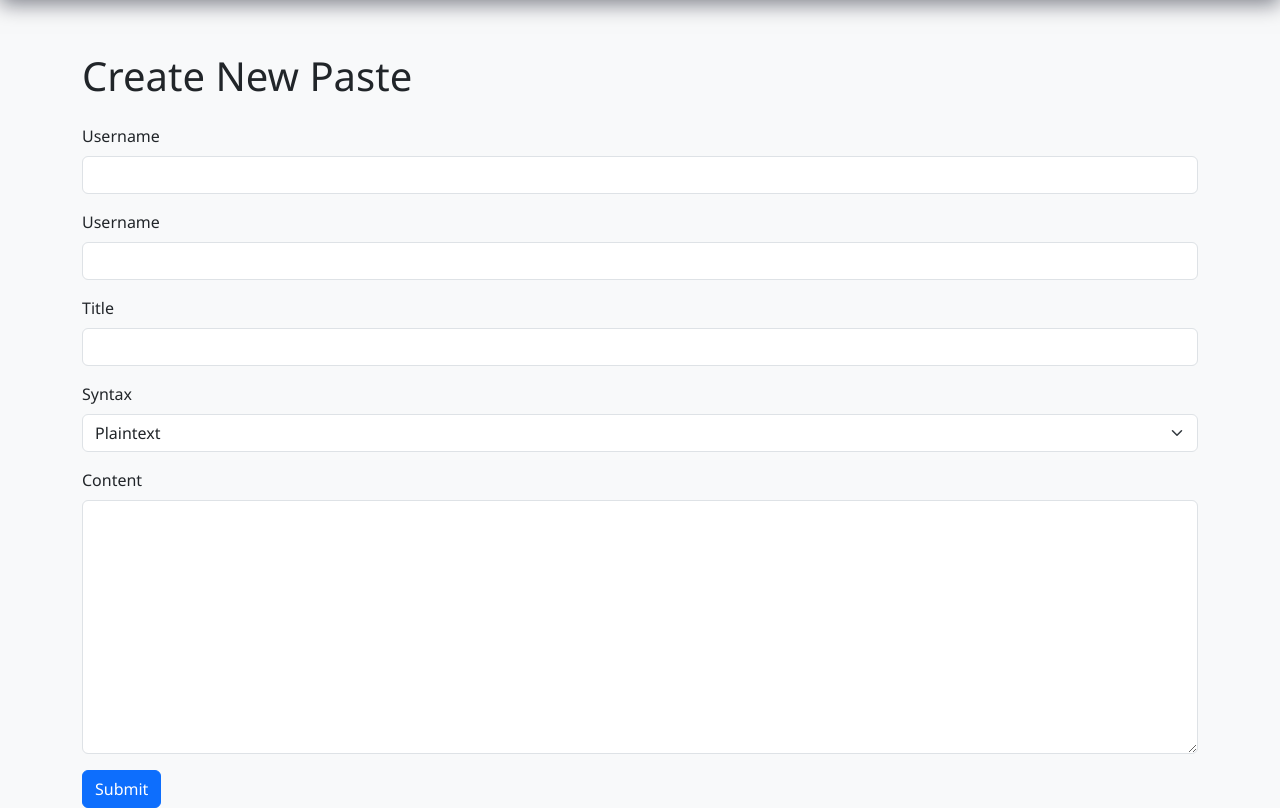
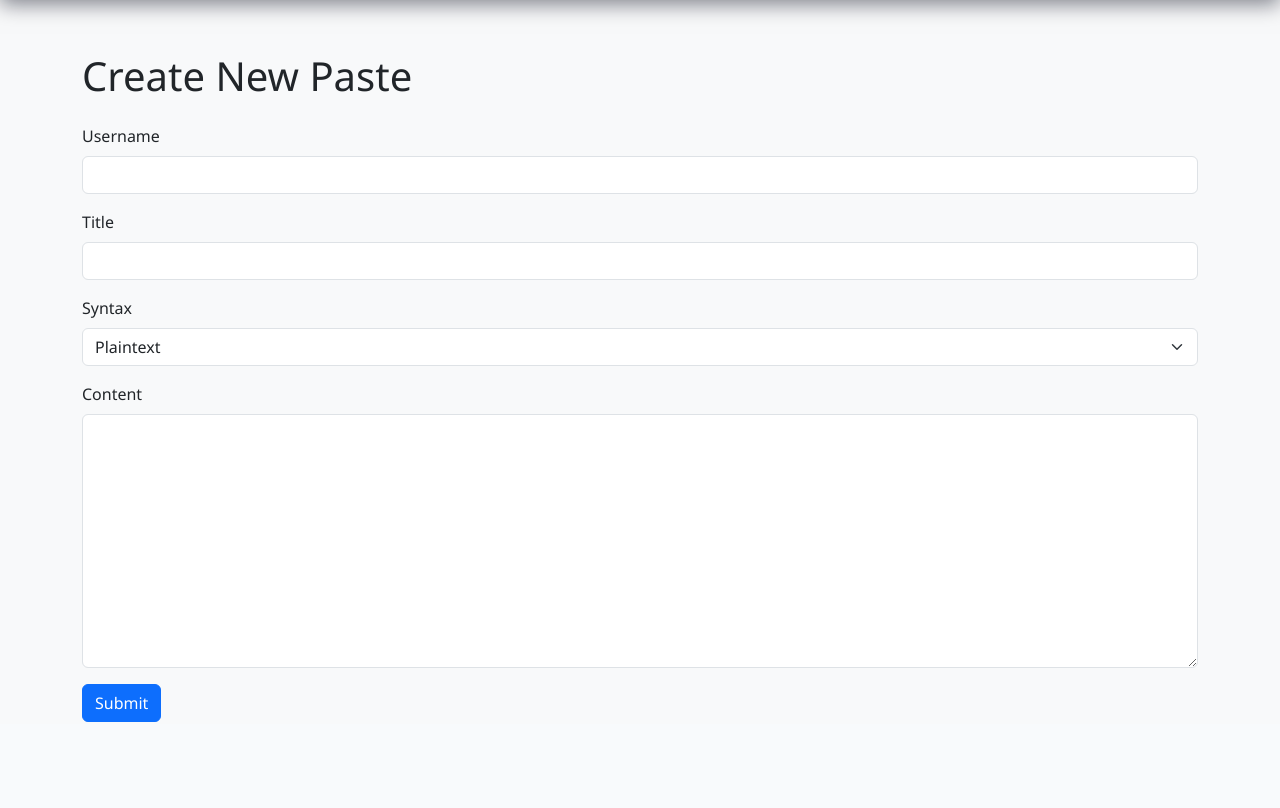
Before and after one commit to pgwiz/pastebin, a PHP site: page /create.php in a window 1280 px wide. Shown: the part 76-884 px from the top of the page. After the commit the page ends 798 px from the top, so only its background shows below. Run offline with PHP 8.4, Linux system fonts and the light colour scheme.

Commit message:
Update create.php

```diff
--- a/create.php
+++ b/create.php
@@ -55,10 +55,6 @@ if ($_SERVER['REQUEST_METHOD'] === 'POST') {
                 </div>
             <?php endif; ?>
             <div class="mb-3">
-                <label class="form-label">Username</label>
-                <input type="text" name="username" class="form-control" required>
-            </div>
-            <div class="mb-3">
                 <label class="form-label">Title</label>
                 <input type="text" name="title" class="form-control" required>
             </div>
```
